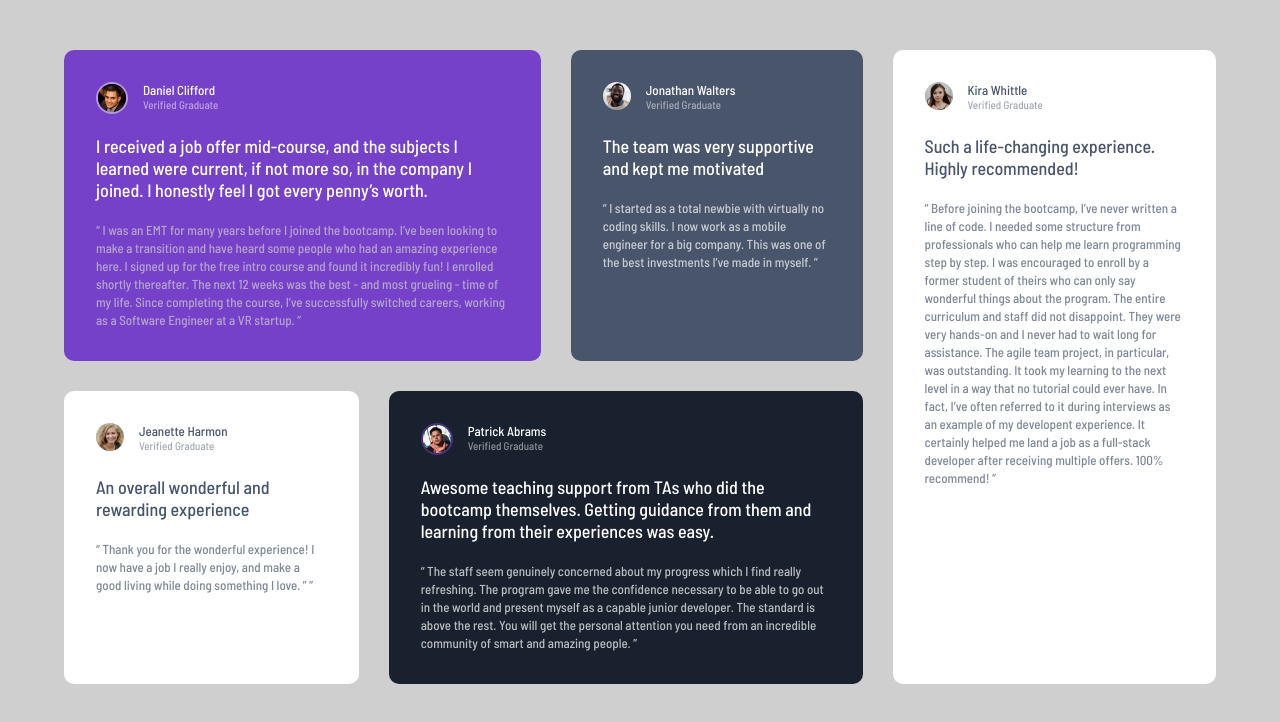
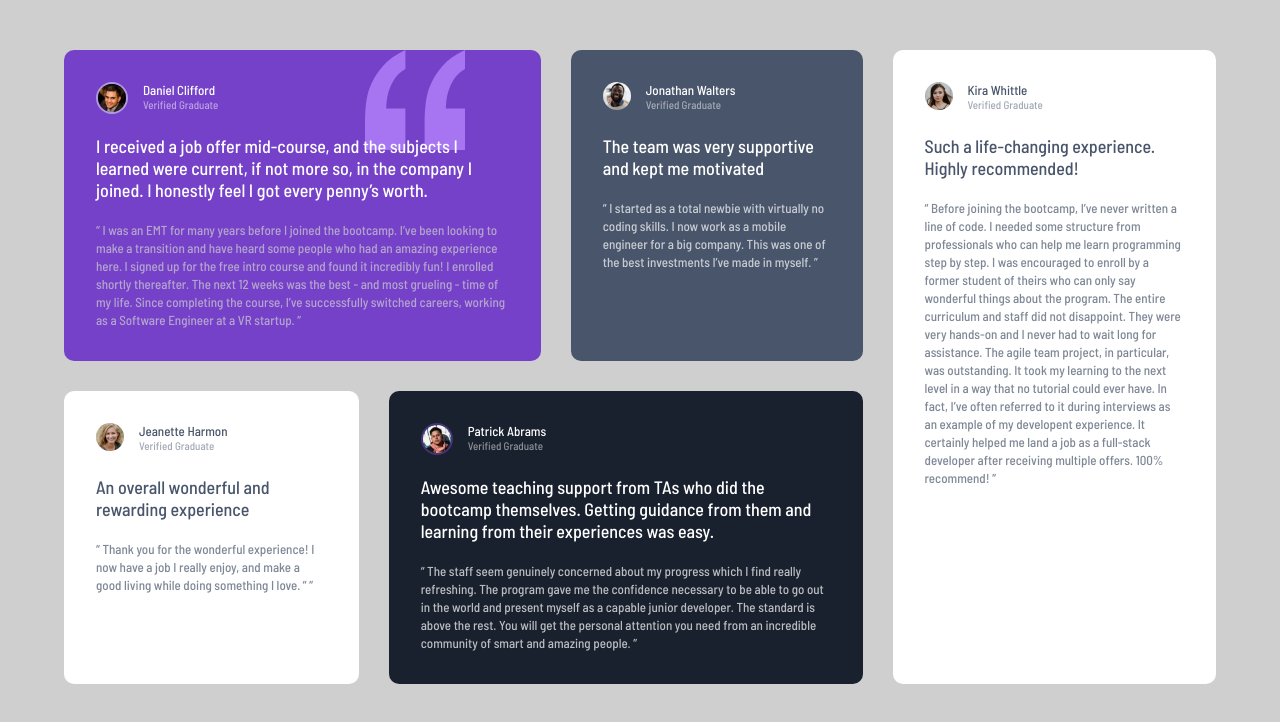
Before and after one commit to DaniloMarkicevic1/Testimonials, a plain HTML site: page index.html in a window 1280 px wide. Drawn offline with Linux system fonts and the light colour scheme.

Commit message:
quotation mark pic

```diff
--- a/assets/styles/breakpoints/_breakpoints.scss
+++ b/assets/styles/breakpoints/_breakpoints.scss
@@ -33,7 +33,6 @@
 @media screen and (max-width: 640px) {
   body {
     section {
-      width: min(60%, 75rem);
       display: grid;
       gap: 25px;
       margin: 50px auto;
--- a/assets/styles/sass.scss
+++ b/assets/styles/sass.scss
@@ -12,5 +12,12 @@ body {
     display: grid;
     gap: 30px;
     margin: 50px auto;
+    .quote-mark {
+      background-image: url("../images/bg-pattern-quotation.svg");
+      background-repeat: no-repeat;
+      background-position: top right;
+      background-size: 100px 100px;
+      background-position: top right 20%;
+    }
   }
 }
--- a/index.html
+++ b/index.html
@@ -19,7 +19,7 @@
   <body>
     <section class="container">
       <!-- Article One -->
-      <article class="one">
+      <article class="one quote-mark">
         <img src="./assets/images/image-daniel.jpg" alt="Daniel" />
         <p>Daniel Clifford</p>
         <p>Verified Graduate</p>
```
Also changed, not shown: assets/css/css.css, 1 other file.
